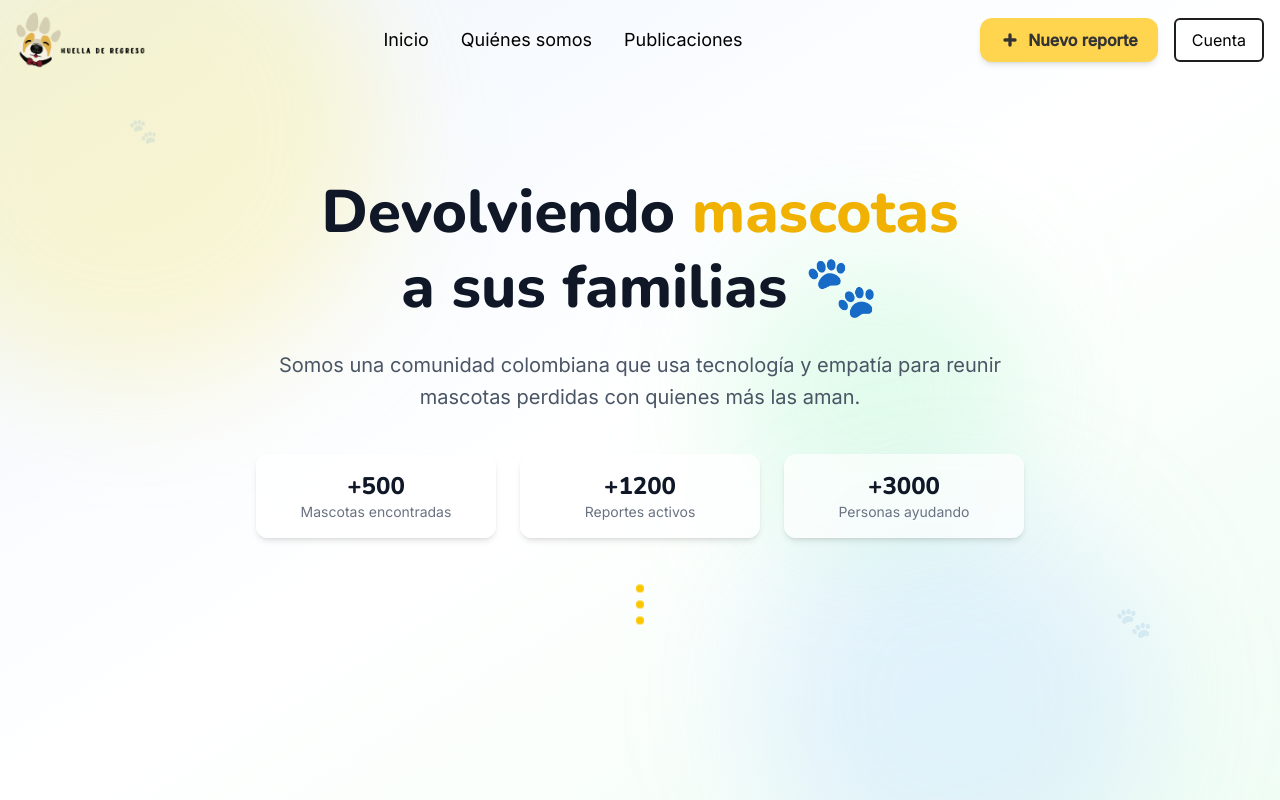
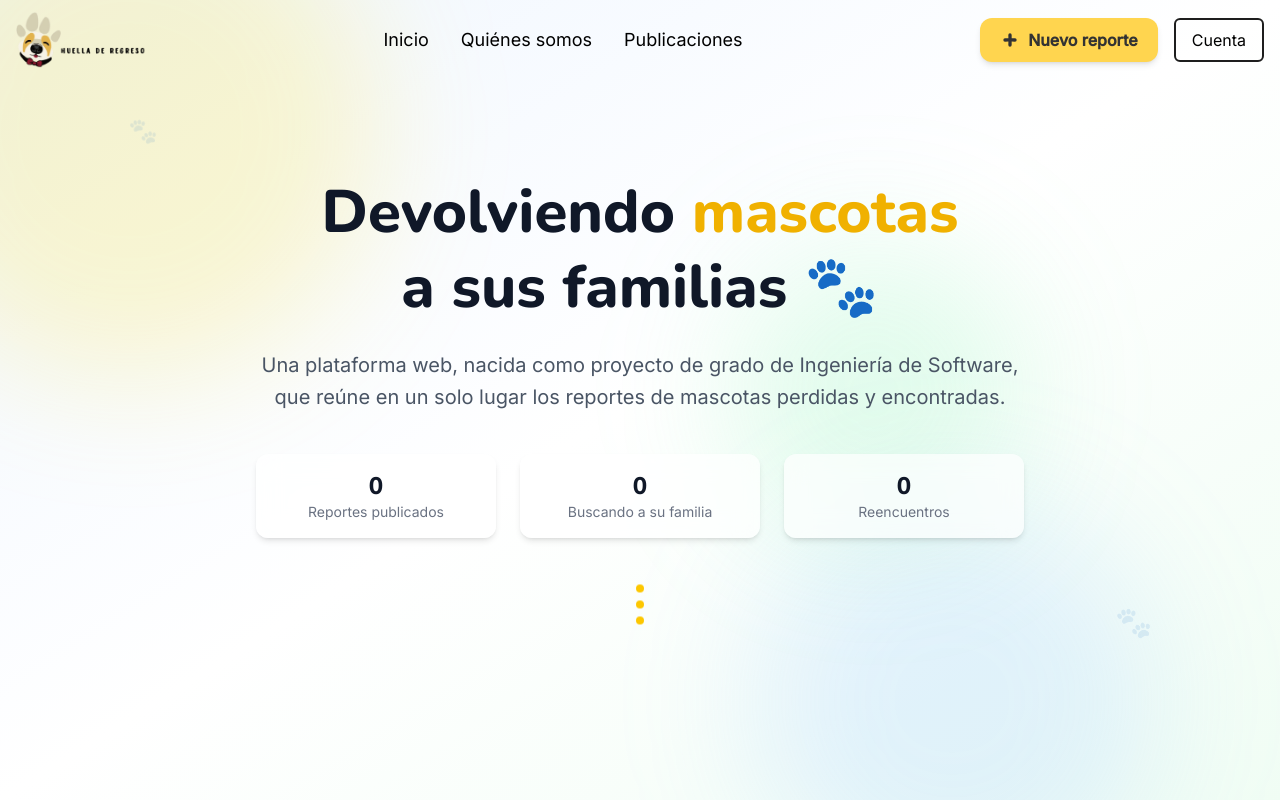
Before and after one commit to JuliRSDev/huella-de-regreso, a React (Vite) app: page /quienes-somos in a window 1280 px wide. Shown: the top 800 px of the page. Built offline with nearby package versions, Linux system fonts and the light colour scheme; no server answers; the database is empty.

Commit message:
fix(stats): show real report counts from Firestore instead of fixed numbers
The home and About pages showed hard-coded figures (+500, +1200, +3000) and invented testimonials. Counts now come from Firestore aggregation queries, and the testimonials and the unused Stats component are removed.

```diff
--- a/src/components/home/Banner.jsx
+++ b/src/components/home/Banner.jsx
@@ -1,8 +1,17 @@
 import dogImg from "../../assets/pet-flot.webp"
 import { Link } from "react-router-dom";
 import { motion } from "framer-motion";
+import { usePetStats, formatStat } from "../../hooks/usePetStats";
+
+const BANNER_STATS = [
+  { key: "total", label: "Reportes publicados" },
+  { key: "lost", label: "Buscando a su familia" },
+  { key: "reunited", label: "Reencuentros" },
+];
 
 const Banner = () => {
+  const stats = usePetStats();
+
   return (
     <section className="relative min-h-screen overflow-hidden bg-linear-to-br from-[#A8C7DC] via-[#cfe6f5] to-white py-24">
 
@@ -47,20 +56,14 @@ const Banner = () => {
           </div>
 
           {/* STATS */}
-          <div className="flex gap-8 mt-10 text-sm text-gray-600">
-            <div>
-              <p className="text-xl font-bold text-black">+500</p>
-              <span>Mascotas encontradas</span>
-            </div>
-            <div>
-              <p className="text-xl font-bold text-black">+1200</p>
-              <span>Reportes activos</span>
-            </div>
-            <div>
-              <h3 className="text-xl font-bold text-black">+3000</h3>
-              <span>Usuarios ayudando</span>
-            </div>
-          </div>
+          <dl className="flex gap-8 mt-10 text-sm text-gray-600">
+            {BANNER_STATS.map(({ key, label }) => (
+              <div key={key} className="flex flex-col-reverse">
+                <dt>{label}</dt>
+                <dd className="text-xl font-bold text-black">{formatStat(stats, key)}</dd>
+              </div>
+            ))}
+          </dl>
         </div>
 
         {/* IMAGEN ANIMADA */}
--- a/src/components/home/Help.jsx
+++ b/src/components/home/Help.jsx
@@ -81,36 +81,6 @@ const Help = () => {
 
       </section>
 
-      {/* 📊 STATS MODERNAS */}
-      <section className="py-16">
-
-        <div className="grid grid-cols-2 md:grid-cols-4 gap-6 max-w-4xl mx-auto text-center">
-
-          {[
-            { value: "+500", label: "Mascotas encontradas" },
-            { value: "+1200", label: "Reportes activos" },
-            { value: "+3000", label: "Usuarios ayudando" },
-            { value: "24/7", label: "Sistema activo" }
-          ].map((stat, i) => (
-
-            <div
-              key={i}
-              className="bg-white rounded-2xl p-6 shadow-md hover:shadow-xl transition"
-            >
-              <h3 className="text-3xl font-bold text-[#43A047]">
-                {stat.value}
-              </h3>
-              <p className="text-sm text-gray-600 mt-1">
-                {stat.label}
-              </p>
-            </div>
-
-          ))}
-
-        </div>
-
-      </section>
-
       {/* 🚀 CTA PRO */}
       <section className="py-24 px-6">
 
--- a/src/components/home/Stats.jsx
+++ /dev/null
@@ -1,28 +0,0 @@
-import React from 'react'
-
-const Stats = () => {
-  return (
-    <section className="py-20 text-center">
-      <div className="flex justify-center gap-16 flex-wrap">
-
-        <div>
-          <h3 className="text-4xl font-bold text-[#43A047]">+1200</h3>
-          <p className="text-gray-600">Mascotas encontradas</p>
-        </div>
-
-        <div>
-          <h3 className="text-4xl font-bold text-[#43A047]">+500</h3>
-          <p className="text-gray-600">Reportes activos</p>
-        </div>
-
-        <div>
-          <h3 className="text-4xl font-bold text-[#43A047]">+3000</h3>
-          <p className="text-gray-600">Usuarios ayudando</p>
-        </div>
-
-      </div>
-    </section>
-  )
-}
-
-export default Stats
--- a/src/components/publications/AboutHero.jsx
+++ b/src/components/publications/AboutHero.jsx
@@ -1,6 +1,15 @@
 import { motion } from "framer-motion";
+import { usePetStats, formatStat } from "../../hooks/usePetStats";
+
+const HERO_STATS = [
+  { key: "total", label: "Reportes publicados" },
+  { key: "lost", label: "Buscando a su familia" },
+  { key: "reunited", label: "Reencuentros" },
+];
 
 export default function AboutHero() {
+  const stats = usePetStats();
+
   return (
     <section className="relative min-h-screen flex items-center justify-center overflow-hidden bg-linear-to-br from-blue-50 via-white to-green-50 px-6">
 
@@ -49,8 +58,8 @@ export default function AboutHero() {
           transition={{ delay: 0.2 }}
           className="mt-6 font-inter text-gray-600 text-lg md:text-xl leading-relaxed"
         >
-          Somos una comunidad colombiana que usa tecnología y empatía
-          para reunir mascotas perdidas con quienes más las aman.
+          Una plataforma web, nacida como proyecto de grado de Ingeniería de Software,
+          que reúne en un solo lugar los reportes de mascotas perdidas y encontradas.
         </motion.p>
 
         {/* STATS */}
@@ -60,17 +69,13 @@ export default function AboutHero() {
           transition={{ delay: 0.4 }}
           className="mt-10 grid grid-cols-1 sm:grid-cols-3 gap-6"
         >
-          {[
-            { num: "+500", label: "Mascotas encontradas" },
-            { num: "+1200", label: "Reportes activos" },
-            { num: "+3000", label: "Personas ayudando" },
-          ].map((stat, i) => (
+          {HERO_STATS.map((stat) => (
             <div
-              key={i}
+              key={stat.key}
               className="bg-white/70 backdrop-blur-md p-4 rounded-xl shadow-md"
             >
               <p className="font-nunito text-2xl font-extrabold text-gray-900">
-                {stat.num}
+                {formatStat(stats, stat.key)}
               </p>
               <p className="font-inter text-sm text-gray-500">
                 {stat.label}
--- a/src/components/publications/AboutImpact.jsx
+++ b/src/components/publications/AboutImpact.jsx
@@ -1,6 +1,7 @@
 import { useScrollAnimation, useCounter } from './useScrollAnimation';
+import { usePetStats } from '../../hooks/usePetStats';
 
-function AnimatedCounter({ target, suffix, prefix, label, desc, delay, visible }) {
+function AnimatedCounter({ target, label, desc, delay, visible }) {
   const count = useCounter(target, 2000, visible);
 
   return (
@@ -11,9 +12,7 @@ function AnimatedCounter({ target, suffix, prefix, label, desc, delay, visible }
       }`}
     >
       <div className="text-3xl md:text-5xl font-extrabold text-gray-900 leading-none mb-1">
-        <span className="text-yellow-500">{prefix}</span>
-        {count.toLocaleString()}
-        <span className="text-yellow-500">{suffix}</span>
+        {count.toLocaleString('es-CO')}
       </div>
 
       <p className="text-sm font-semibold text-gray-700">{label}</p>
@@ -22,32 +21,17 @@ function AnimatedCounter({ target, suffix, prefix, label, desc, delay, visible }
   );
 }
 
-const counters = [
-  { prefix: '+', target: 500,  suffix: '',  label: 'Mascotas encontradas', desc: 'Reunidas con sus familias' },
-  { prefix: '+', target: 1200, suffix: '',  label: 'Reportes activos', desc: 'Perdidas y encontradas' },
-  { prefix: '+', target: 3000, suffix: '',  label: 'Personas ayudando', desc: 'En toda Colombia' },
-  { prefix: '',  target: 48,   suffix: 'h', label: 'Tiempo promedio', desc: 'Para encontrar una mascota' },
-];
-
-const testimonials = [
-  {
-    emoji: '🐶',
-    text: 'Pensé que nunca volvería a ver a mi Mochi. En menos de dos días, gracias a Huella de Regreso, alguien la encontró a cuatro cuadras de casa.',
-    author: 'Laura Jiménez',
-    role: 'Bogotá, Colombia',
-  },
-  {
-    emoji: '🐱',
-    text: 'Encontré un perrito en la calle y no sabía qué hacer. Publiqué en la plataforma y en pocas horas ya estaba con su dueña.',
-    author: 'Carlos Mendoza',
-    role: 'Medellín, Colombia',
-  },
+const COUNTERS = [
+  { key: 'total', label: 'Reportes publicados', desc: 'Perdidas, encontradas y reencontradas' },
+  { key: 'lost', label: 'Buscando a su familia', desc: 'Mascotas reportadas como perdidas' },
+  { key: 'found', label: 'Encontradas en la calle', desc: 'Esperando que aparezca su familia' },
+  { key: 'reunited', label: 'Reencuentros', desc: 'Reportes cerrados con final feliz' },
 ];
 
 export default function AboutImpact() {
+  const stats = usePetStats();
   const [headerRef, headerVisible] = useScrollAnimation(0.2);
   const [countersRef, countersVisible] = useScrollAnimation(0.15);
-  const [testiRef, testiVisible] = useScrollAnimation(0.2);
 
   return (
     <section className="bg-gray-50 py-20 px-6">
@@ -66,14 +50,14 @@ export default function AboutImpact() {
           <h2 className={`font-nunito text-3xl md:text-5xl font-extrabold text-gray-900 leading-tight mb-4 transition-all duration-700 ${
             headerVisible ? 'opacity-100 translate-y-0' : 'opacity-0 translate-y-5'
           }`}>
-            Números que cuentan<br />
-            <span className="text-yellow-500">reencuentros reales</span>
+            Así va<br />
+            <span className="text-yellow-500">la plataforma</span>
           </h2>
 
           <p className={`text-gray-500 text-lg max-w-xl leading-relaxed transition-all duration-700 delay-200 ${
             headerVisible ? 'opacity-100 translate-y-0' : 'opacity-0 translate-y-4'
           }`}>
-            Cada número representa una mascota que volvió a casa y una familia completa otra vez.
+            Estas cifras se calculan en tiempo real a partir de los reportes publicados.
           </p>
         </div>
 
@@ -82,46 +66,15 @@ export default function AboutImpact() {
           ref={countersRef}
           className="grid grid-cols-2 md:grid-cols-4 gap-4 mb-16"
         >
-          {counters.map((c, i) => (
+          {COUNTERS.map((c, i) => (
             <AnimatedCounter
-              key={i}
-              {...c}
+              key={c.key}
+              label={c.label}
+              desc={c.desc}
+              target={stats && !stats.error ? stats[c.key] : 0}
               delay={`${0.1 * i}s`}
-              visible={countersVisible}
+              visible={countersVisible && Boolean(stats)}
             />
-          ))}
-        </div>
-
-        {/* TESTIMONIALS */}
-        <div
-          ref={testiRef}
-          className="grid grid-cols-1 md:grid-cols-2 gap-6"
-        >
-          {testimonials.map((t, i) => (
-            <div
-              key={i}
-              style={{ transitionDelay: `${0.15 * i}s` }}
-              className={`bg-white border border-gray-200 rounded-xl p-8 transition-all duration-700 hover:shadow-lg ${
-                testiVisible ? 'opacity-100 translate-y-0' : 'opacity-0 translate-y-6'
-              }`}
-            >
-              <span className="text-3xl block mb-4">💬</span>
-
-              <p className="text-gray-700 italic leading-relaxed mb-6">
-                {t.text}
-              </p>
-
-              <div className="flex items-center gap-3">
-                <div className="w-10 h-10 flex items-center justify-center rounded-full bg-yellow-100 text-lg">
-                  {t.emoji}
-                </div>
-
-                <div>
-                  <p className="font-bold text-gray-900 text-sm">{t.author}</p>
-                  <p className="text-xs text-gray-400">{t.role}</p>
-                </div>
-              </div>
-            </div>
           ))}
         </div>
 
--- /dev/null
+++ b/src/hooks/usePetStats.js
@@ -0,0 +1,56 @@
+import { useEffect, useState } from 'react'
+import { collection, getCountFromServer, query, where } from 'firebase/firestore'
+import { db } from '../config/firebase'
+
+// Older reports were saved with masculine status values, so both spellings are counted.
+export const STATUS_GROUPS = {
+  lost: ['perdida', 'perdido'],
+  found: ['encontrada', 'encontrado'],
+  reunited: ['reencontrada'],
+}
+
+const countWhere = async (statuses) => {
+  const pets = collection(db, 'pets')
+  const q = statuses ? query(pets, where('estado', 'in', statuses)) : pets
+  const snapshot = await getCountFromServer(q)
+  return snapshot.data().count
+}
+
+/**
+ * Live totals of the reports stored in Firestore, used wherever the site shows numbers,
+ * so the figures always match the real data instead of fixed marketing values.
+ * Returns null while loading and { error: true } if the counts could not be read.
+ */
+export function usePetStats() {
+  const [stats, setStats] = useState(null)
+
+  useEffect(() => {
+    let cancelled = false
+
+    const load = async () => {
+      try {
+        const [total, lost, found, reunited] = await Promise.all([
+          countWhere(null),
+          countWhere(STATUS_GROUPS.lost),
+          countWhere(STATUS_GROUPS.found),
+          countWhere(STATUS_GROUPS.reunited),
+        ])
+        if (!cancelled) setStats({ total, lost, found, reunited })
+      } catch (err) {
+        console.error('Could not load report statistics', err)
+        if (!cancelled) setStats({ error: true })
+      }
+    }
+
+    load()
+    return () => { cancelled = true }
+  }, [])
+
+  return stats
+}
+
+export const formatStat = (stats, key) => {
+  if (!stats) return '…'
+  if (stats.error) return '—'
+  return stats[key].toLocaleString('es-CO')
+}
--- a/src/pages/Home.jsx
+++ b/src/pages/Home.jsx
@@ -2,14 +2,12 @@ import Banner from "../components/home/Banner"
 import Faq from "../components/home/Faq"
 import FourSteps from "../components/home/FourSteps"
 import Help from "../components/home/Help"
-// import Stats from "../components/home/Stats"
 import "../styles/home.css"
 
 const Home = () => {
   return (
     <>
         <Banner />
-        {/* <Stats /> */}
         <FourSteps />
         <Help />
         <Faq />
```
